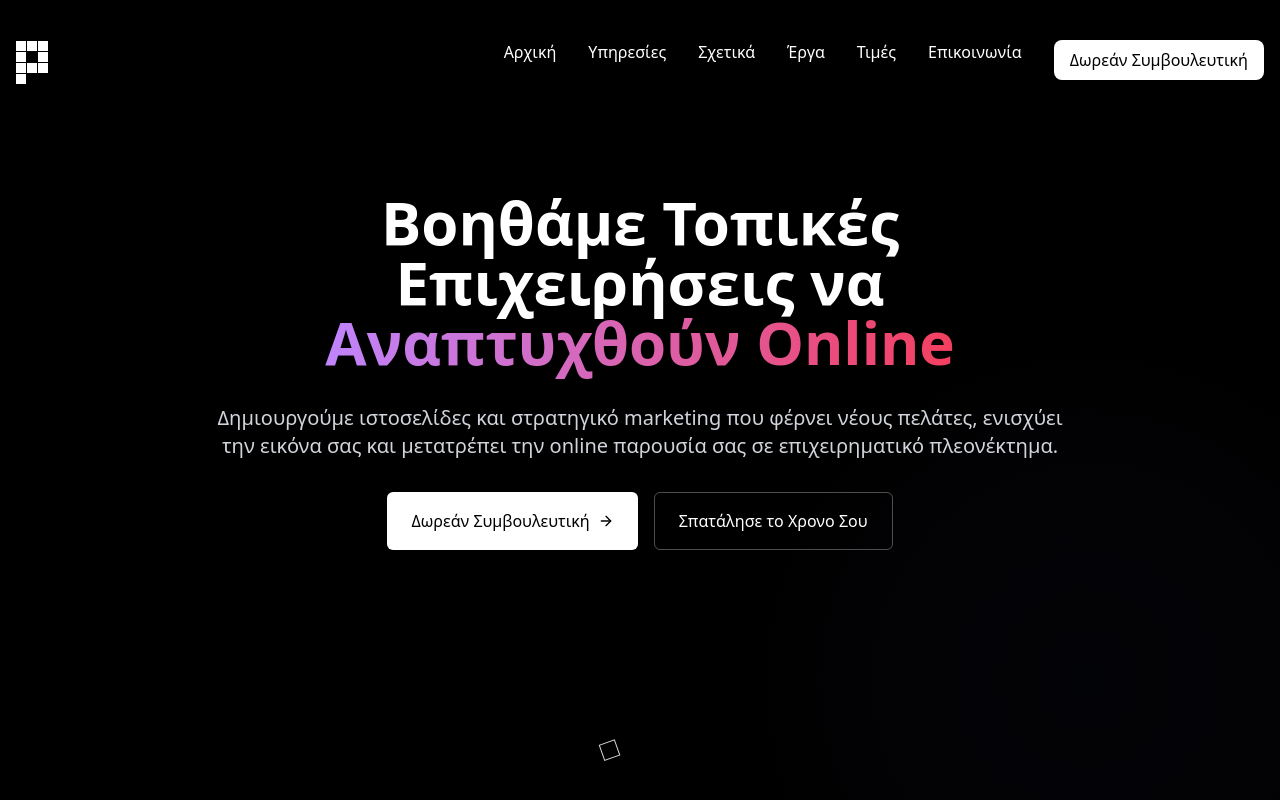
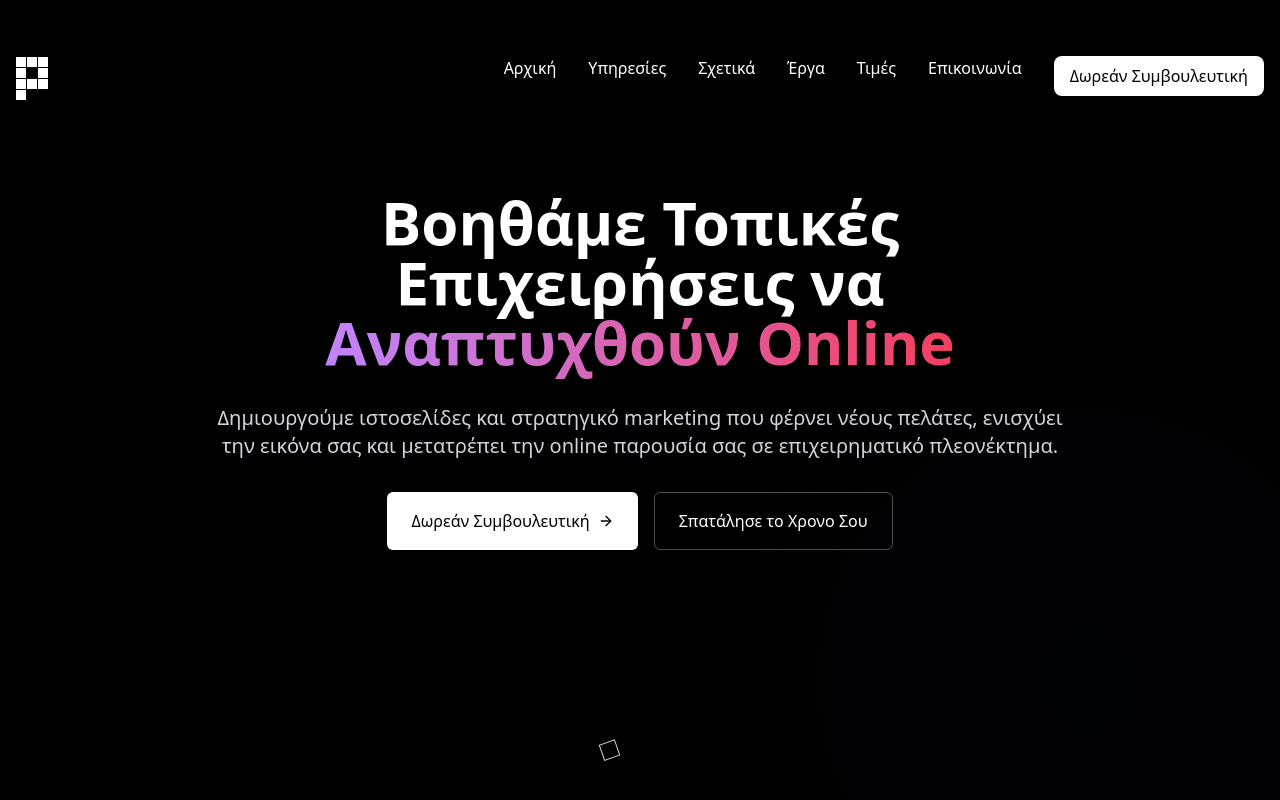
Before and after one commit to Pixelprosolutions/pprogr, a React (Vite) app: page / in a window 1280 px wide. Shown: the top 800 px of the page. Built offline with nearby package versions, Linux system fonts and the light colour scheme.

Commit message:
Add top padding to center header content

```diff
--- a/src/components/Header.tsx
+++ b/src/components/Header.tsx
@@ -111,7 +111,7 @@ const Header: React.FC = () => {
 
   return (
     <header className="fixed top-0 left-0 w-full bg-black/30 backdrop-blur-sm z-50">
-      <div className="container mx-auto px-4 py-8 md:py-10 flex justify-between items-center">
+      <div className="container mx-auto px-4 pt-12 pb-8 md:pt-14 md:pb-10 flex justify-between items-center">
         <div className="flex items-center">
           <a href="#home">
             <div
```
